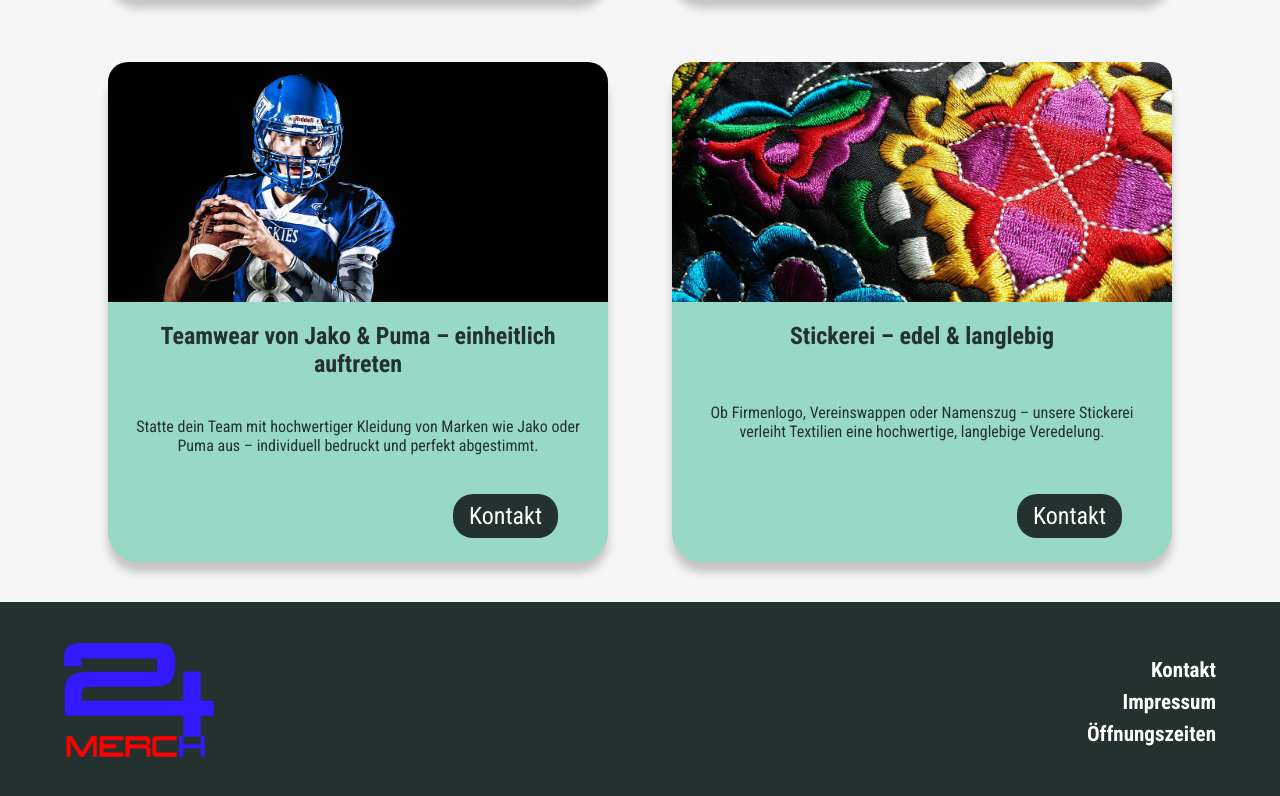
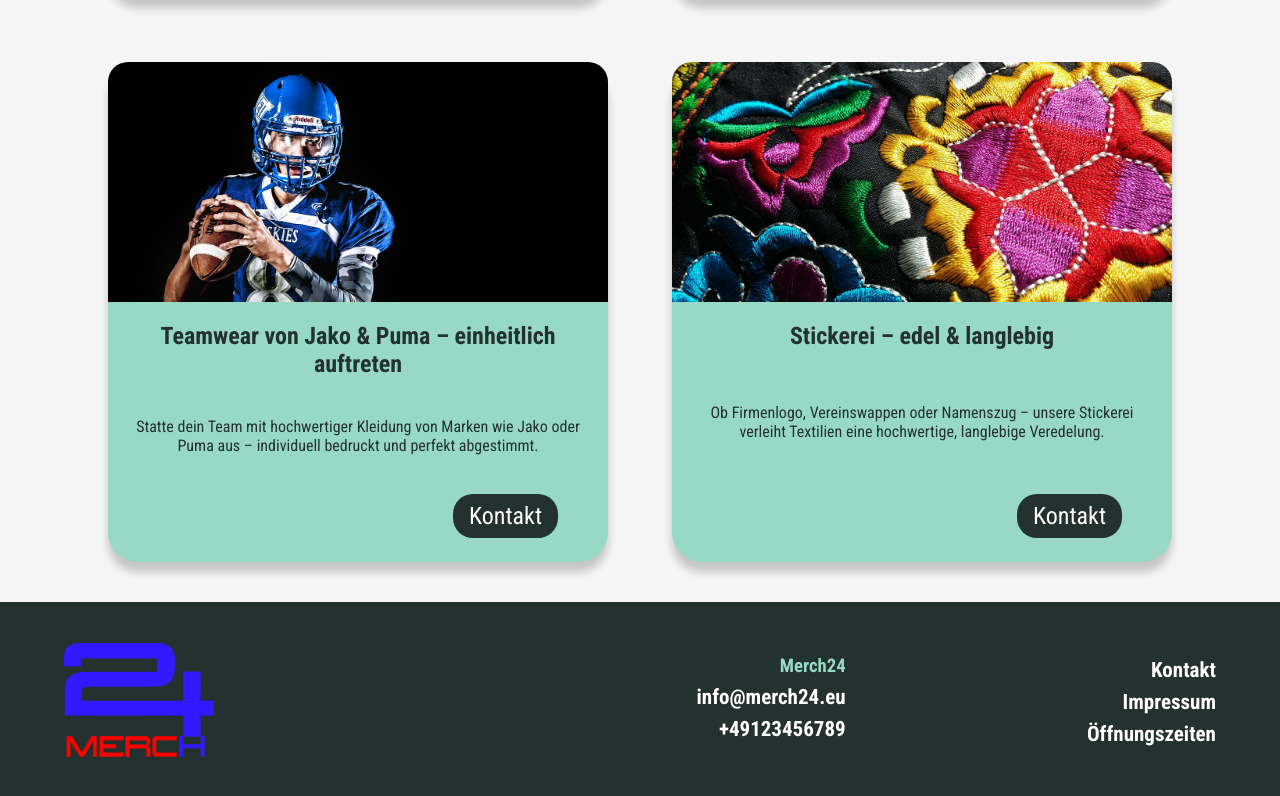
Before and after one commit to Hummner/merch24, an Angular app: page / in a window 1280 px wide. Shown: the part 2214-3010 px from the top of the page. Built offline with nearby package versions, Linux system fonts and the light colour scheme.

Commit message:
add: product link

```diff
--- a/src/app/landing-page/services/service/service.component.html
+++ b/src/app/landing-page/services/service/service.component.html
@@ -1,5 +1,5 @@
 <section>
-    <div class="content">
+    <div class="content" (click)="navigateTo('pokale')">
         <div class="container">
             <div class="img-container">
                 <img src="assets/img/{{ service.img }}.jpg" alt="">
@@ -8,10 +8,10 @@
                 <div class="title"><span>{{ service.title }}</span></div>
                 <div class="text"><span>{{ service.text }}</span></div>
                 <div class="buttons">
-                    <div class="primary-button">
+                    <div class="primary-button" (click)="$event.stopPropagation()">
                         <span>Kontakt</span>
                     </div>
-                    <div class="secondary-button" *ngIf="service.link">
+                    <div class="secondary-button" *ngIf="service.link" (click)="$event.stopPropagation()">
                         <a class="link-button" target="_blank" href="{{service.link}}"><span>{{service.linkName}}</span></a>
                     </div>
 
--- a/src/app/landing-page/services/service/service.component.scss
+++ b/src/app/landing-page/services/service/service.component.scss
@@ -11,6 +11,7 @@
     transform: scale(1);
     transition: transform 125ms ease-in-out;
     box-shadow: 0 10px 8px 0 rgba(0, 0, 0, 0.2);
+    cursor: pointer;
 
     &:hover {
         transform: scale(1.05);
--- a/src/app/landing-page/services/service/service.component.ts
+++ b/src/app/landing-page/services/service/service.component.ts
@@ -1,6 +1,7 @@
 import { CommonModule } from '@angular/common';
-import { Component, Input } from '@angular/core';
+import { Component, inject, Input } from '@angular/core';
 import { ActivatedRoute } from '@angular/router';
+import { Router } from '@angular/router';
 
 @Component({
   selector: 'app-service',
@@ -13,6 +14,7 @@
 
 
   @Input()service: any;
+  router = inject(Router)
   product!: string
 
   constructor(private route: ActivatedRoute) {
@@ -24,4 +26,8 @@
 
   }
 
+  navigateTo(link:string) {
+    this.router.navigateByUrl('/product/' + link);
+  }
+
 }
--- a/src/app/shared/footer/footer.component.html
+++ b/src/app/shared/footer/footer.component.html
@@ -4,6 +4,14 @@
             <img src="assets/img/logo/merch24.png" alt="">
         </div>
         <div class="social-media">
+            <div>
+
+            </div>
+        </div>
+            <div class="links">
+                <h3>Merch24</h3>
+                <a href="">info&#64;merch24.eu</a>
+                <a href="">+49123456789</a>
             <div>
 
             </div>
--- a/src/app/shared/footer/footer.component.scss
+++ b/src/app/shared/footer/footer.component.scss
@@ -28,6 +28,9 @@
     justify-content: center;
     align-items: flex-end;
     gap: 8px;
+    h3 {
+        color: var(--tertiary-color);
+    }
     a {
         color: white;
         font-size: 21px;
```
